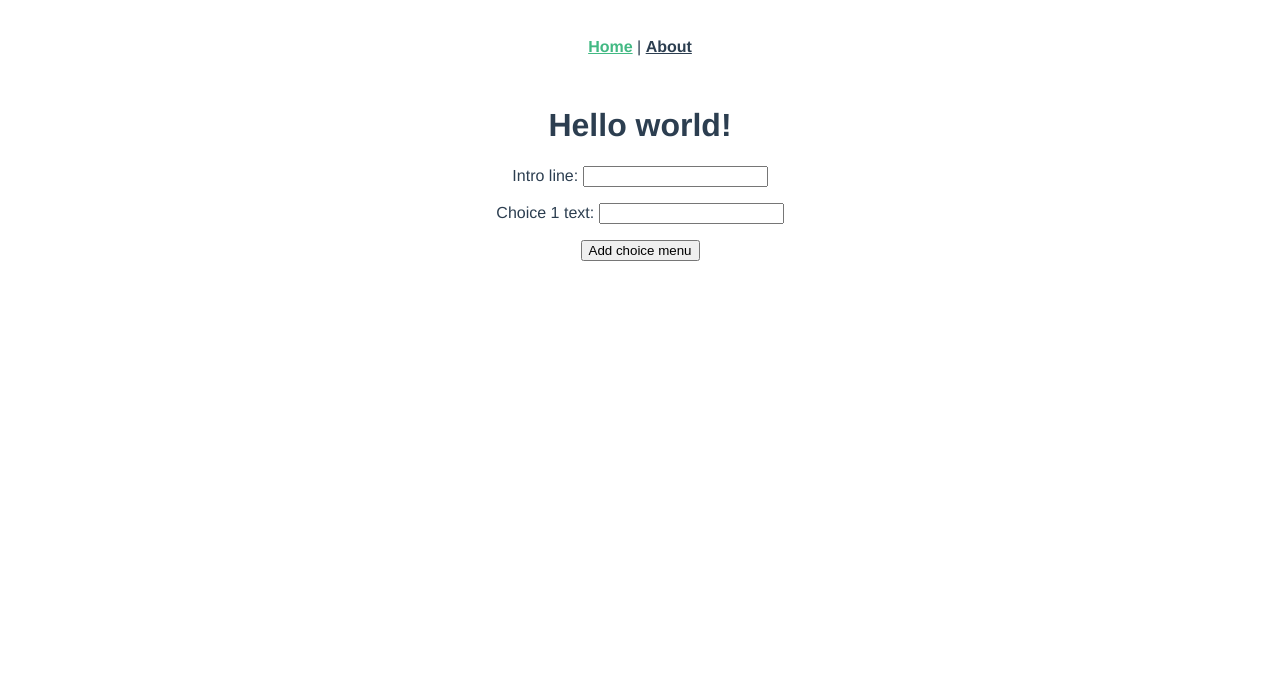
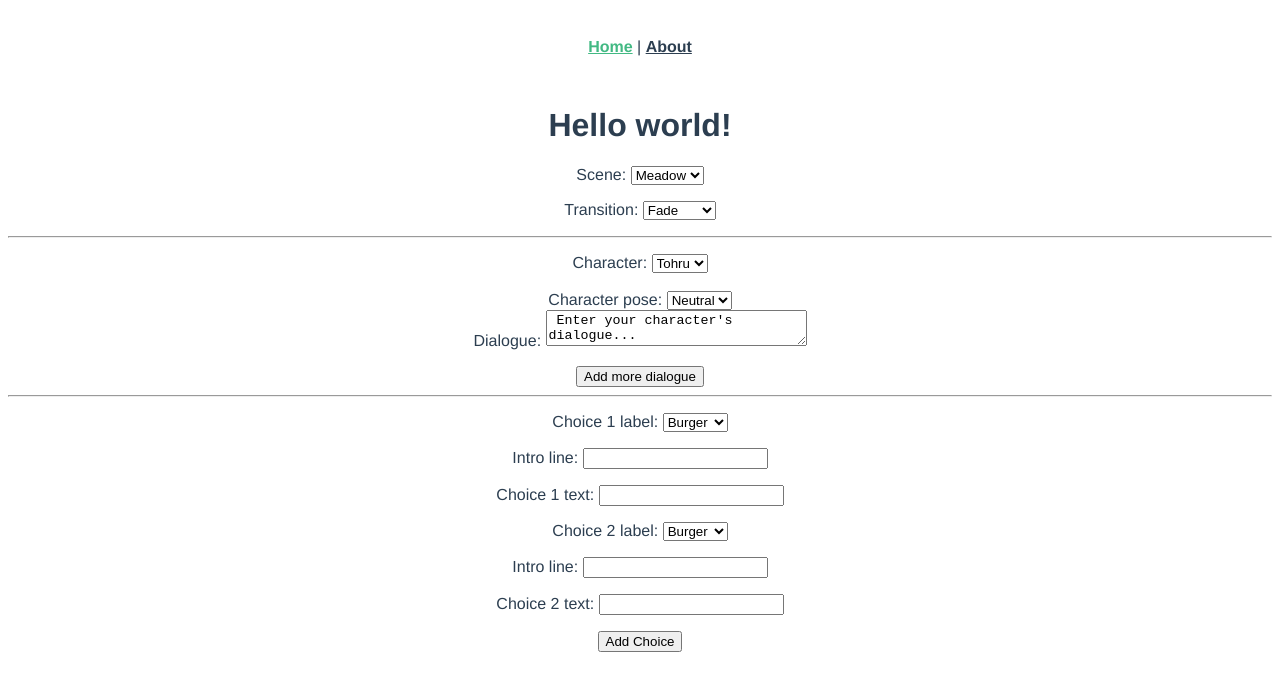
Before and after one commit to UwanaIkaiddiSonos/capstone_vue, a Vue app: page / in a window 1280 px wide. Shown: the top 690 px of the page. Built offline with nearby package versions, Linux system fonts and the light colour scheme.

Commit message:
Add axios, complete seperate forms

```diff
--- a/package.json
+++ b/package.json
@@ -7,6 +7,7 @@
     "build": "vue-cli-service build"
   },
   "dependencies": {
+    "axios": "^0.18.0",
     "core-js": "^2.6.5",
     "vue": "^2.6.10",
     "vue-router": "^3.0.3"
--- a/src/main.js
+++ b/src/main.js
@@ -1,10 +1,14 @@
-import Vue from 'vue'
-import App from './App.vue'
-import router from './router'
+import Vue from 'vue';
+import App from './App.vue';
+import router from './router';
+import axios from "axios";
 
-Vue.config.productionTip = false
+axios.defaults.baseURL =
+  process.env.NODE_ENV === "development" ? "http://localhost:3000" : "/";
+
+Vue.config.productionTip = false;
 
 new Vue({
   router,
   render: h => h(App)
-}).$mount('#app')
+}).$mount('#app');
--- a/src/views/Home.vue
+++ b/src/views/Home.vue
@@ -2,15 +2,61 @@
   <div class="home">
     <h1>{{ message }}</h1>
 
+    <form> <!--Label form-->
+      <p>Scene: <select name="scene">
+        <option value="meadow">Meadow</option>
+        <option value="work">Work</option>
+        <option value="movies">Movies</option>
+      </select></p>
+
+      <p>Transition:  <select name="transition">
+        <option value="fade">Fade</option>
+        <option value="dissolve">Dissolve</option>
+        <option value="swipe">Swipe</option>
+      </select></p>
+    </form>
+<hr>
     <form>
+      <p>Character: <select name="character">
+        <option value="tohru">Tohru</option>
+        <option value="yuki">Yuki</option>
+        <option value="kyo">Kyo</option>
+      </select><br><br>
+      Character pose: <select name="character_show">
+        <option value="neutral">Neutral</option>
+        <option value="happy">Happy</option>
+        <option value="sad">Sad</option>
+      </select><br>
+      Dialogue: <textarea name="dialogue" rows="2" cols="30">
+        Enter your character's dialogue...
+      </textarea>
+      </p>
+      <input type="submit" value="Add more dialogue">
+    </form>
+<hr>
+
+    <form> <!--Menu form-->
+      <p>Choice 1 label: <select name="labels">
+        <option value="burger">Burger</option>
+        <option value="ramen">Ramen</option>
+        <option value="tacos">Taco</option>
+      </select></p>
       <p>Intro line: <input type="text" name="intro_line"></p>
       <p>Choice 1 text: <input type="text" name="choice1"></p>
-      <input type="submit" value="Add choice menu">
+      <p>Choice 2 label: <select name="labels">
+        <option value="burger">Burger</option>
+        <option value="ramen">Ramen</option>
+        <option value="tacos">Taco</option>
+      </select></p>
+      <p>Intro line: <input type="text" name="intro_line"></p>
+      <p>Choice 2 text: <input type="text" name="choice1"></p>
+      <input type="submit" value="Add Choice">
     </form>
   </div>
 </template>
 
 <script>
+  import axios from "axios"
 // @ is an alias to /src
 import HelloWorld from '@/components/HelloWorld.vue'
 
@@ -18,7 +64,14 @@ export default {
   data: function() {
     return {
       message: "Hello world!",
-      characters: []
+      characters: [],
+      newCharacter: {
+        first_name: "",
+        last_name: "",
+        color: "",
+      }
+
+
     };
   }
 }
```
Also changed, not shown: 1 other file (tests, documents, lock files or other folders).
